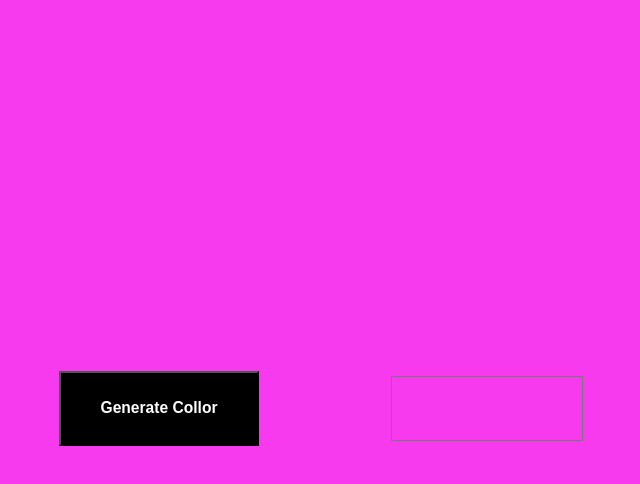
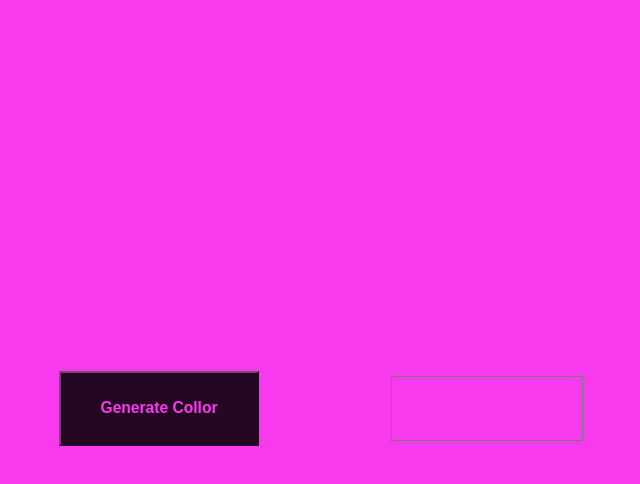
Before and after one commit to MatheuSoneca/Hex-Color-Generator, a plain HTML site: page index.html in a window 1280 px wide. Both pictures are taken after a click on the button "Generate Collor". Shown: the whole page, without its empty margins (317-957 px from the left). Drawn offline with Linux system fonts and the light colour scheme.

Commit message:
Small changes in the style

```diff
--- a/script.js
+++ b/script.js
@@ -4,19 +4,20 @@ const bodyColor = document.querySelector("body")
 
 
 const generateHexColor = () =>{
-  //gerar um numero hex aleatorio
   const hexNumber = Math.floor(Math.random()*16777215).toString(16)
   const color = "#" + hexNumber
   return color
 }
 
 const changeBackgroundColor = () => {
-  // pegar o numero hex aleatorio e aplicar no background (nao faço ideia de como fazer isso mas blz)
   const randomColor = generateHexColor()
-  colorInput.value = bodyColor.style.backgroundColor = randomColor
+  colorInput.value = button.style.color = bodyColor.style.backgroundColor = randomColor
 }
 
 button.onclick = () => changeBackgroundColor()
 colorInput.onmouseout = () => {
-  bodyColor.style.backgroundColor = colorInput.value
+  bodyColor.style.backgroundColor = button.style.color = colorInput.value
 }
+
+/* todo
+  Change the font color for one default, and add some shadow. */
--- a/styte.css
+++ b/styte.css
@@ -17,6 +17,7 @@ button {
 
   color: white;
   background: black;
+  opacity: 85%;
 }
 
 input {
```
